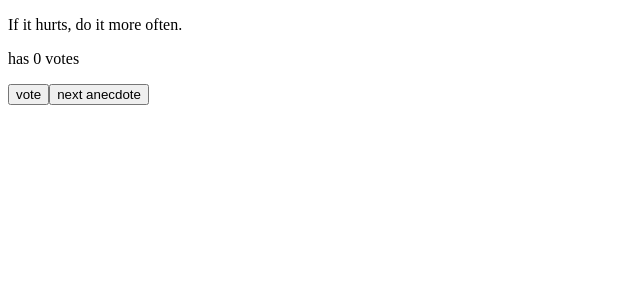
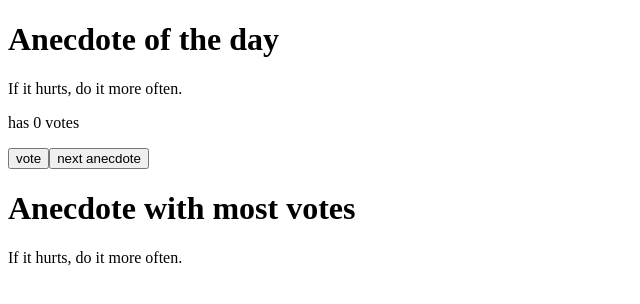
Before and after one commit to Gulcan00/full-stack-open, a React (Vite) app in the folder part1/courseinfo/: page / in a window 1280 px wide. Shown: the top 304 px of the page, without its empty margins (0-640 px from the left). Built offline with nearby package versions, Linux system fonts and the light colour scheme.

Commit message:
Complete exercise 1.14

```diff
--- a/part1/courseinfo/src/App.jsx
+++ b/part1/courseinfo/src/App.jsx
@@ -27,12 +27,25 @@ const App = () => {
     setVotes(votesCopy);
   }
 
+  const highestVotes = votes.reduce((obj, curr, index) => {
+    if (curr > obj.max) {
+      obj.max = curr;
+      obj.index = index;
+    }
+    return obj;
+  },
+  {max: votes[0], index: 0}
+);
+
   return (
     <div>
+      <h1>Anecdote of the day</h1>
       <p>{anecdotes[selected]}</p>
       <p>has {votes[selected]} votes</p>
       <button onClick={handleVoteClick}>vote</button>
       <button onClick={handleNextAnecdoteClick}>next anecdote</button>
+      <h1>Anecdote with most votes</h1>
+      <p>{anecdotes[highestVotes.index]}</p>
     </div>
   )
 }
```
